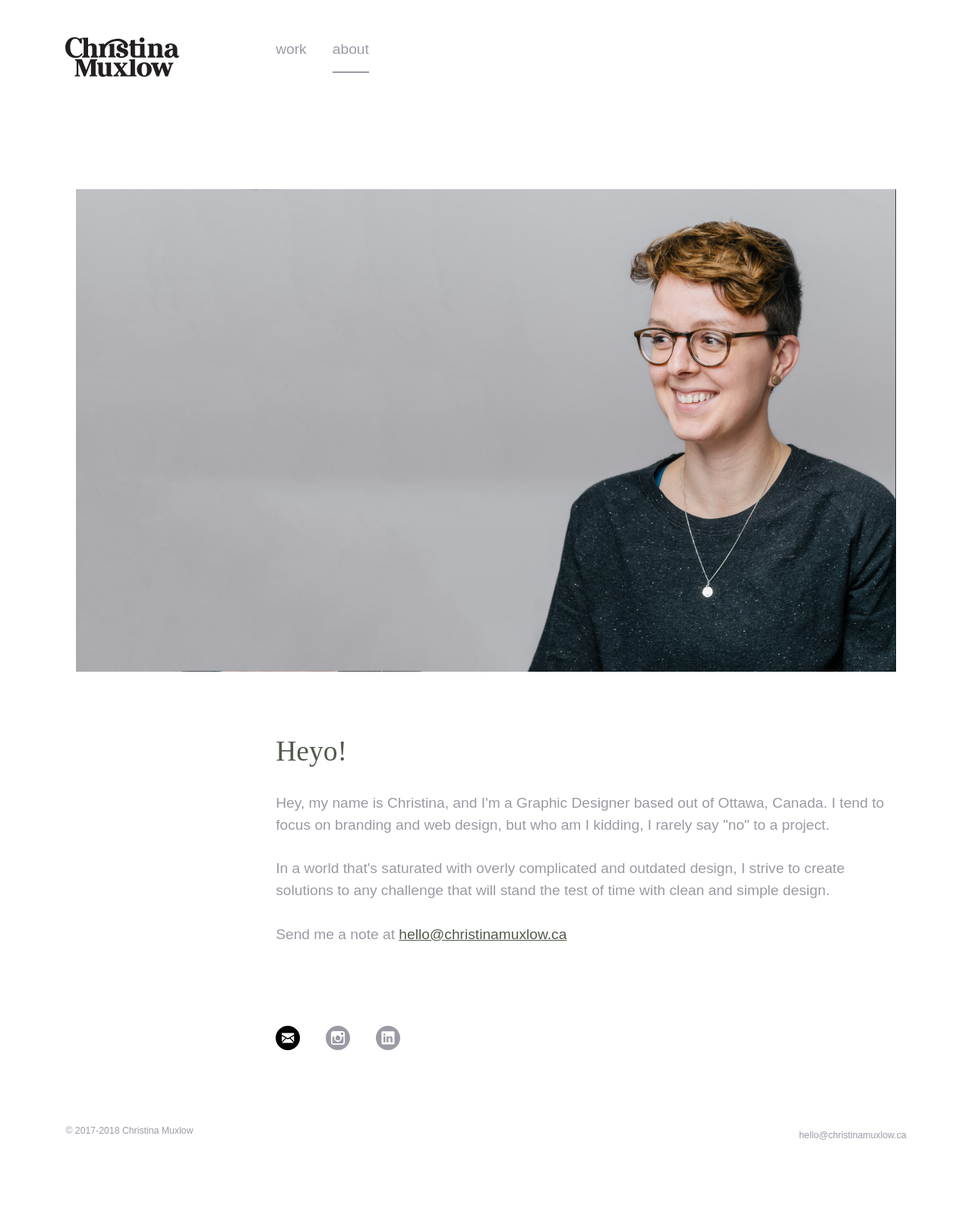
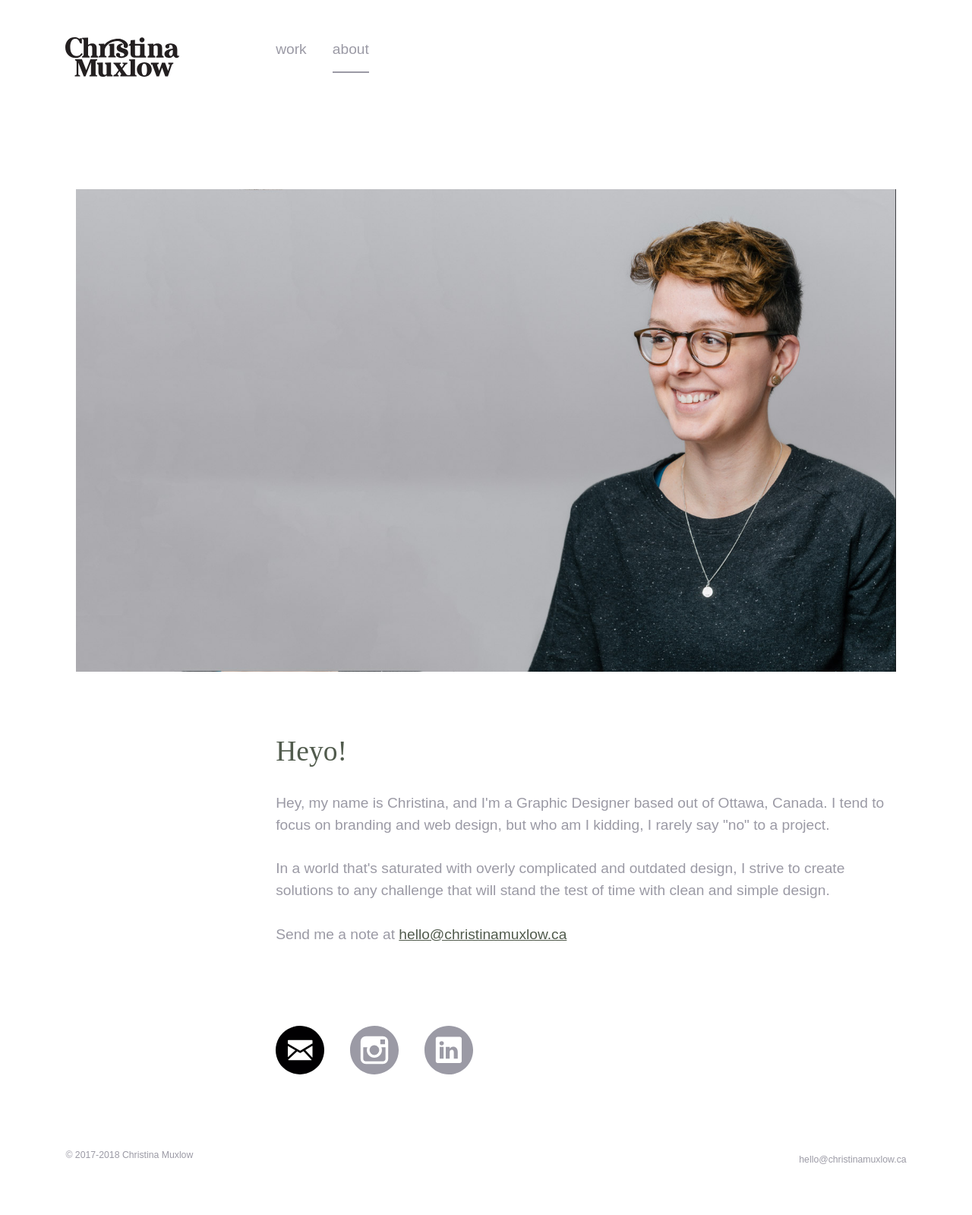
Before and after one commit to muxlowc/portfolio-site, a Jekyll site: the page built from about.html, in a window 1280 px wide. Shown: the whole page at 76% size. Built offline with Jekyll 4.4.1, drawn with Linux system fonts in a browser that asks for light colours; before the commit the page ends 1567 px from its top, so only the background shows below that.

Commit message:
sm icon size bigger

```diff
--- a/about.html
+++ b/about.html
@@ -13,17 +13,17 @@
   <section class="grid">
     <div class="unit xs-1 s-1 m-1 l-3-4 unit-offset-l-1-4 xl-3-4 unit-offset-xl-1-4">
       <a href="mailto:hello@christinamuxlow.ca">
-        <i class="icon i-32 push-r">
+        <i class="icon i-64 push-r">
           <svg class="logo"><use xlink:href="{{site.baseurl}}/images/icons3.svg#closed-envelope-circle"/></svg>
         </i>
       </a>
       <a href="https://www.instagram.com/christina.muxlow/" itemprop="url">
-        <i class="icon i-32 push-r">
+        <i class="icon i-64 push-r">
           <svg class="logo"><use xlink:href="{{site.baseurl}}/images/icons3.svg#instagram-logo"/></svg>
         </i>
       </a>
       <a href="https://www.linkedin.com/in/christina-muxlow-08aa3873/" itemprop="url">
-        <i class="icon i-32">
+        <i class="icon i-64">
           <svg class="logo"><use xlink:href="{{site.baseurl}}/images/icons3.svg#linkedin-logo-button"/></svg>
         </i>
       </a>
```
